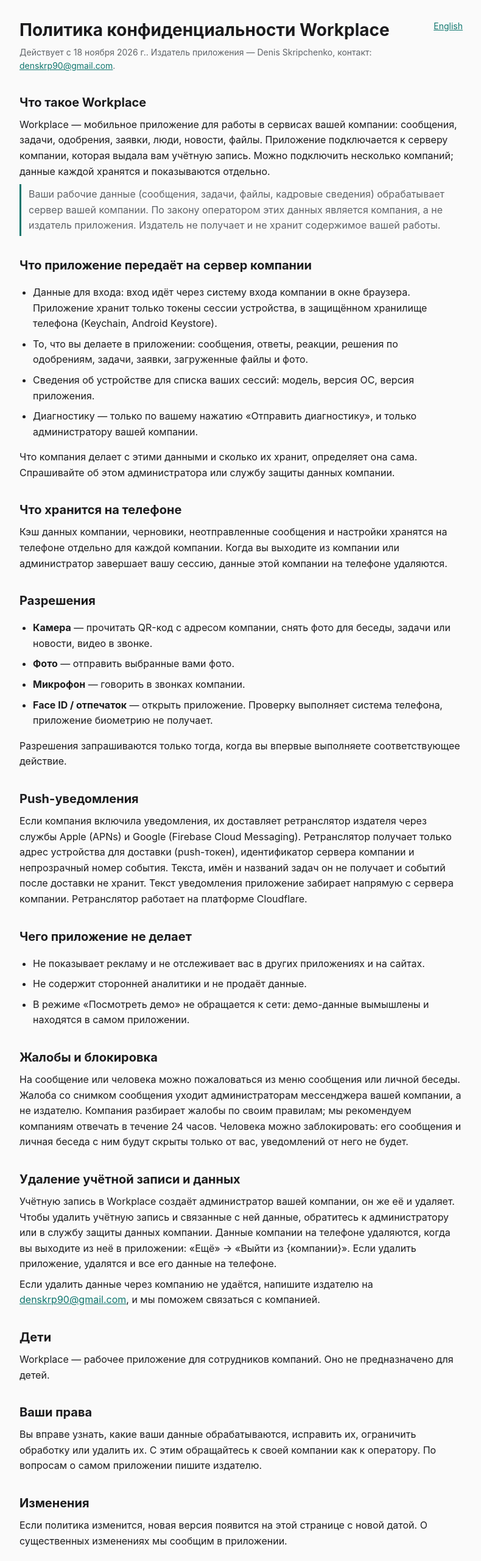
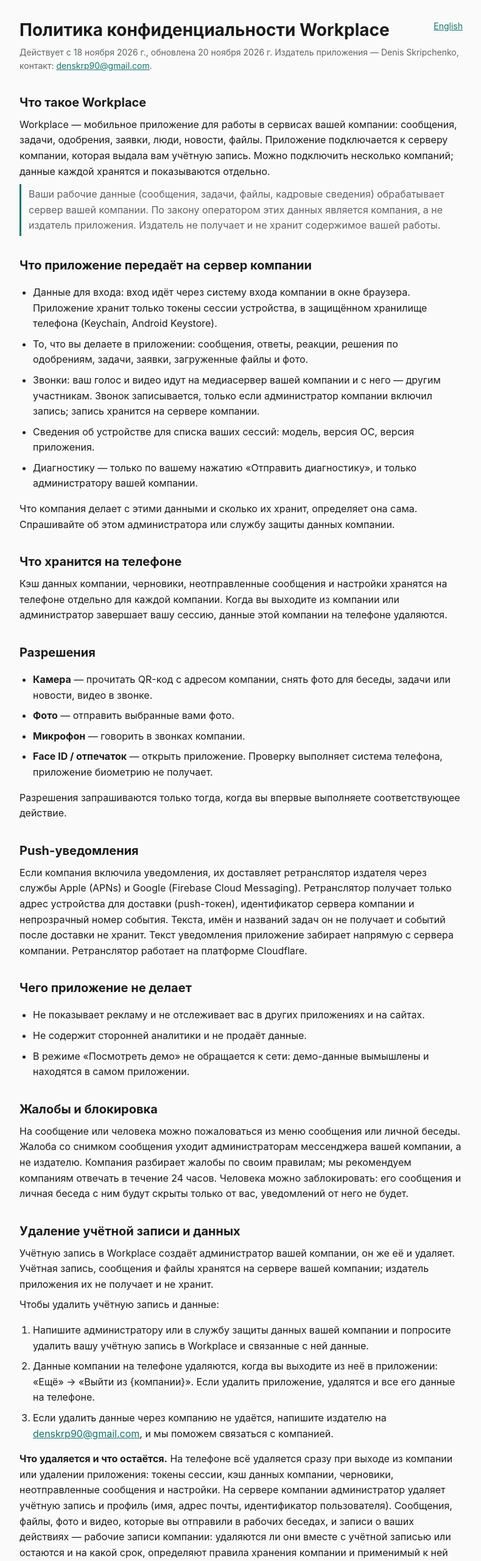
Before and after one commit to dskripchenko/apps, a plain HTML site: page workplace/privacy/index.html in a window 1280 px wide. Shown: the top 2560 px of the page at 61% size, without its empty margins (244-1034 px from the left). Drawn offline with Linux system fonts and the light colour scheme.

Commit message:
Workplace privacy policy: deletion in steps, what is deleted and kept, calls and their recording
Co-Authored-By: Claude Fable 5.2 <noreply@anthropic.com>

```diff
--- a/style.css
+++ b/style.css
@@ -6,7 +6,7 @@ main { max-width: 760px; margin: 0 auto; padding: 32px 16px 64px; }
 h1 { font-size: 28px; line-height: 1.25; margin: 0 0 4px; }
 h2 { font-size: 20px; margin: 32px 0 8px; }
 p, li { margin: 8px 0; }
-ul { padding-left: 22px; }
+ul, ol { padding-left: 22px; }
 a { color: var(--accent); }
 .meta { color: var(--muted); font-size: 14px; margin-bottom: 24px; }
 .lang { float: right; font-size: 14px; }
--- a/workplace/privacy/index.html
+++ b/workplace/privacy/index.html
@@ -10,7 +10,7 @@
 <main>
 <a class="lang" href="en/">English</a>
 <h1>Политика конфиденциальности Workplace</h1>
-<p class="meta">Действует с 18 ноября 2026 г.. Издатель приложения — Denis Skripchenko, контакт: <a href="mailto:denskrp90@gmail.com">denskrp90@gmail.com</a>.</p>
+<p class="meta">Действует с 18 ноября 2026 г., обновлена 20 ноября 2026 г. Издатель приложения — Denis Skripchenko, контакт: <a href="mailto:denskrp90@gmail.com">denskrp90@gmail.com</a>.</p>
 
 <h2 id="what">Что такое Workplace</h2>
 <p>Workplace — мобильное приложение для работы в сервисах вашей компании: сообщения, задачи, одобрения, заявки, люди, новости, файлы. Приложение подключается к серверу компании, которая выдала вам учётную запись. Можно подключить несколько компаний; данные каждой хранятся и показываются отдельно.</p>
@@ -20,6 +20,7 @@
 <ul>
 <li>Данные для входа: вход идёт через систему входа компании в окне браузера. Приложение хранит только токены сессии устройства, в защищённом хранилище телефона (Keychain, Android Keystore).</li>
 <li>То, что вы делаете в приложении: сообщения, ответы, реакции, решения по одобрениям, задачи, заявки, загруженные файлы и фото.</li>
+<li>Звонки: ваш голос и видео идут на медиасервер вашей компании и с него — другим участникам. Звонок записывается, только если администратор компании включил запись; запись хранится на сервере компании.</li>
 <li>Сведения об устройстве для списка ваших сессий: модель, версия ОС, версия приложения.</li>
 <li>Диагностику — только по вашему нажатию «Отправить диагностику», и только администратору вашей компании.</li>
 </ul>
@@ -51,8 +52,14 @@
 <p>На сообщение или человека можно пожаловаться из меню сообщения или личной беседы. Жалоба со снимком сообщения уходит администраторам мессенджера вашей компании, а не издателю. Компания разбирает жалобы по своим правилам; мы рекомендуем компаниям отвечать в течение 24 часов. Человека можно заблокировать: его сообщения и личная беседа с ним будут скрыты только от вас, уведомлений от него не будет.</p>
 
 <h2 id="deletion">Удаление учётной записи и данных</h2>
-<p>Учётную запись в Workplace создаёт администратор вашей компании, он же её и удаляет. Чтобы удалить учётную запись и связанные с ней данные, обратитесь к администратору или в службу защиты данных компании. Данные компании на телефоне удаляются, когда вы выходите из неё в приложении: «Ещё» → «Выйти из {компании}». Если удалить приложение, удалятся и все его данные на телефоне.</p>
-<p>Если удалить данные через компанию не удаётся, напишите издателю на <a href="mailto:denskrp90@gmail.com">denskrp90@gmail.com</a>, и мы поможем связаться с компанией.</p>
+<p>Учётную запись в Workplace создаёт администратор вашей компании, он же её и удаляет. Учётная запись, сообщения и файлы хранятся на сервере вашей компании; издатель приложения их не получает и не хранит.</p>
+<p>Чтобы удалить учётную запись и данные:</p>
+<ol>
+<li>Напишите администратору или в службу защиты данных вашей компании и попросите удалить вашу учётную запись в Workplace и связанные с ней данные.</li>
+<li>Данные компании на телефоне удаляются, когда вы выходите из неё в приложении: «Ещё» → «Выйти из {компании}». Если удалить приложение, удалятся и все его данные на телефоне.</li>
+<li>Если удалить данные через компанию не удаётся, напишите издателю на <a href="mailto:denskrp90@gmail.com">denskrp90@gmail.com</a>, и мы поможем связаться с компанией.</li>
+</ol>
+<p><strong>Что удаляется и что остаётся.</strong> На телефоне всё удаляется сразу при выходе из компании или удалении приложения: токены сессии, кэш данных компании, черновики, неотправленные сообщения и настройки. На сервере компании администратор удаляет учётную запись и профиль (имя, адрес почты, идентификатор пользователя). Сообщения, файлы, фото и видео, которые вы отправили в рабочих беседах, и записи о ваших действиях — рабочие записи компании: удаляются ли они вместе с учётной записью или остаются и на какой срок, определяют правила хранения компании и применимый к ней закон. Сроки администратор сообщает по запросу.</p>
 
 <h2 id="children">Дети</h2>
 <p>Workplace — рабочее приложение для сотрудников компаний. Оно не предназначено для детей.</p>
```
Also changed, not shown: workplace/privacy/en/index.html (+10 -3 lines).
